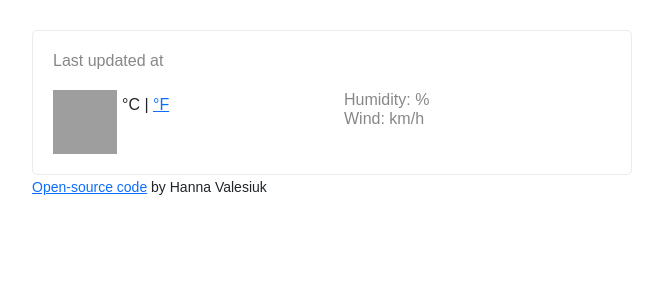
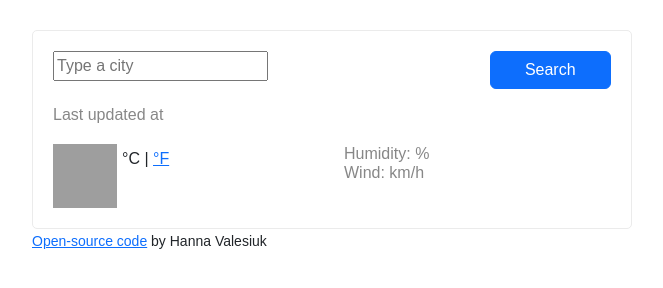
Before and after one commit to hanna777-creator/weather-app, a plain HTML site: page index.html in a window 1280 px wide. Shown: the whole page, without its empty margins (308-971 px from the left). Drawn offline with nearby package versions, Linux system fonts and the light colour scheme; no server answers; grey boxes are pictures that could not be loaded.

Commit message:
Added the Search engine

```diff
--- a/index.html
+++ b/index.html
@@ -15,6 +15,27 @@
     <div class="container">
       <div class="weather-app-wrapper">
         <div class="weather-app">
+            <form id="search-form" class="mb-3">
+             <div class="row">
+                  <div class="col-9">
+                   <input
+                    type="search"
+                    placeholder="Type a city"
+                    class="search-form"
+                    id="city-input"
+                    autocomplete="off"
+                    />
+                  </div>
+                    <div class="col-3">
+                      <input
+                        type="submit"
+                        value="Search"
+                        class="btn btn-primary w-100"
+                       />
+                    </div>
+             </div>
+            </form>
+
            <div class="overview">
               <h1 id="city">
 
--- a/src/index.js
+++ b/src/index.js
@@ -35,9 +35,23 @@ function displayTemperature(response) {
     iconElement.setAttribute("alt", response.data.weather[0].description);
 }
 
+function search(city) {
+let apiKey = "57cc92c0b48f07721a09d11d01402335";
+let apiUrl = `https://api.openweathermap.org/data/2.5/weather?q=${city}&appid=${apiKey}&units=metric`;
+axios.get(apiUrl).then(displayTemperature);
 
-let apiKey = "57cc92c0b48f07721a09d11d01402335";
-let city = "Paris";
-let apiUrl = `https://api.openweathermap.org/data/2.5/weather?q=${city}&appid=${apiKey}&units=metric`;
+}
 
-axios.get(apiUrl).then(displayTemperature);
+
+function handleSubmit(event) {
+event.preventDefault();
+let cityInputElement = document.querySelector("#city-input");
+search(cityInputElement.value);
+console.log(cityInputElement.value);
+}
+
+search("new york");
+
+
+let form = document.querySelector("#search-form");
+form.addEventListener("submit", handleSubmit);
```
Also changed, not shown: 1 other file.
